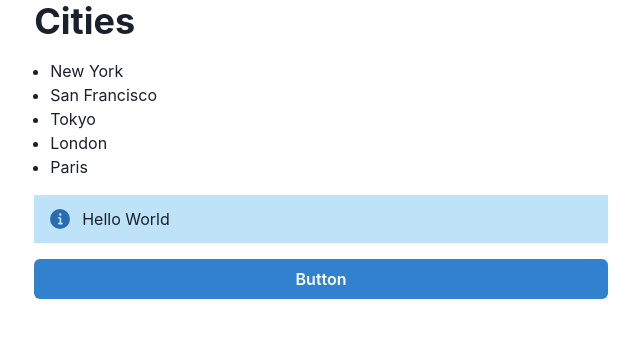
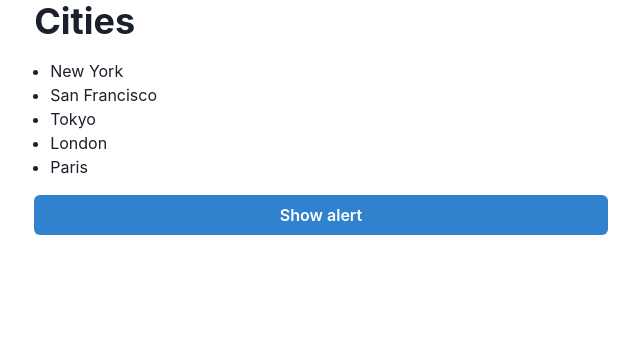
Before and after one commit to kboul/react-18, a React (Vite) app: page / in a window 1280 px wide. Shown: the top 338 px of the page, without its empty margins (319-959 px from the left). Built offline with nearby package versions, Linux system fonts and the light colour scheme.

Commit message:
Toggle Alert by clicking a button

```diff
--- a/src/App.tsx
+++ b/src/App.tsx
@@ -1,7 +1,10 @@
 import { Container, Stack } from "@chakra-ui/react";
+import { useState } from "react";
 import { Alert, Button, ListGroup } from "./components";
 
 export default function App() {
+  const [showAlert, setShowAlert] = useState(false);
+
   const handleSelectItem = (item: string) => {
     console.log(item);
   };
@@ -14,13 +17,12 @@ export default function App() {
           items={["New York", "San Francisco", "Tokyo", "London", "Paris"]}
           onSelectItem={handleSelectItem}
         />
-        <Alert>Hello World</Alert>
+        {showAlert && (
+          <Alert onAlertClick={() => setShowAlert(false)}>Hello World</Alert>
+        )}
 
-        <Button
-          colorScheme="blue"
-          onClick={() => console.log("button clicked")}
-        >
-          Button
+        <Button colorScheme="blue" onClick={() => setShowAlert(true)}>
+          Show alert
         </Button>
       </Stack>
     </Container>
--- a/src/components/Alert.tsx
+++ b/src/components/Alert.tsx
@@ -1,15 +1,19 @@
-import { Alert, AlertIcon } from "@chakra-ui/react";
+import { Alert, AlertIcon, Box, CloseButton } from "@chakra-ui/react";
 import { ReactNode } from "react";
 
 interface AppAlertProps {
   children: ReactNode;
+  onAlertClick?: () => void;
 }
 
-export default function AppAlert({ children }: AppAlertProps) {
+export default function AppAlert({ children, onAlertClick }: AppAlertProps) {
   return (
     <Alert status="info">
       <AlertIcon />
       {children}
+      <Box flex={1} />
+
+      <CloseButton onClick={onAlertClick} />
     </Alert>
   );
 }
```
